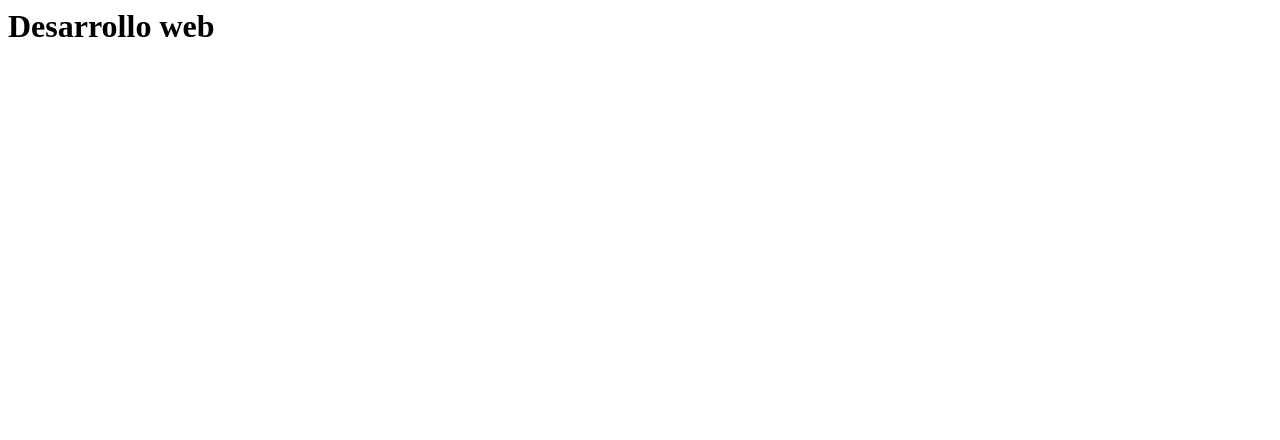
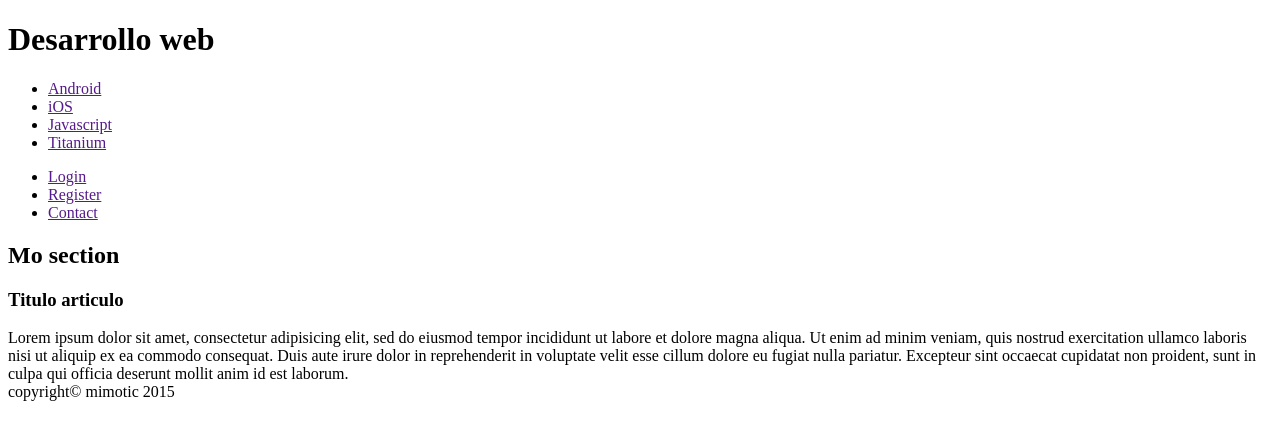
Before and after one commit to mimotic/platzi-desarrollo-web, a plain HTML site: page index.html in a window 1280 px wide. Drawn offline with Linux system fonts and the light colour scheme.

Commit message:
estructura html5 semántica

```diff
--- a/index.html
+++ b/index.html
@@ -1,9 +1,56 @@
+<!DOCTYPE html>
 <html lang="es">
 <head>
   <meta charset="utf-8" />
   <title>Desarrollo web</title>
 </head>
 <body>
-  <h1>Desarrollo web</h1>
+	<header>
+		<h1>Desarrollo web</h1>
+	</header>
+
+	<div class="topbar">
+		<nav>
+	  		<ul>
+		  		<li><a href="" title="seccion1">Android</a></li>
+		  		<li><a href="" title="seccion2">iOS</a></li>
+		  		<li><a href="" title="seccion3">Javascript</a></li>
+		  		<li><a href="" title="seccion4">Titanium</a></li>
+	  		</ul>
+	  	</nav>
+
+	  	<ul>
+		  	<li><a href="">Login</a></li>
+		  	<li><a href="">Register</a></li>
+		  	<li><a href="">Contact</a></li>
+	  	</ul>
+	</div>
+
+
+	<section>
+	  	<header>
+	  		<h2>Mo section</h2>
+	  	</header>
+	  	<article>
+	  		<header>
+	  			<h3>Titulo articulo</h3>
+	  		</header>
+
+	  		Lorem ipsum dolor sit amet, consectetur adipisicing elit, sed do eiusmod
+	  		tempor incididunt ut labore et dolore magna aliqua. Ut enim ad minim veniam,
+	  		quis nostrud exercitation ullamco laboris nisi ut aliquip ex ea commodo
+	  		consequat. Duis aute irure dolor in reprehenderit in voluptate velit esse
+	  		cillum dolore eu fugiat nulla pariatur. Excepteur sint occaecat cupidatat non
+	  		proident, sunt in culpa qui officia deserunt mollit anim id est laborum.
+
+	  		<aside>
+
+	  		</aside>
+	  	</article>
+	</section>
+
+	<footer>
+		copyright&copy; mimotic 2015
+	</footer>
 </body>
 </html>
```
